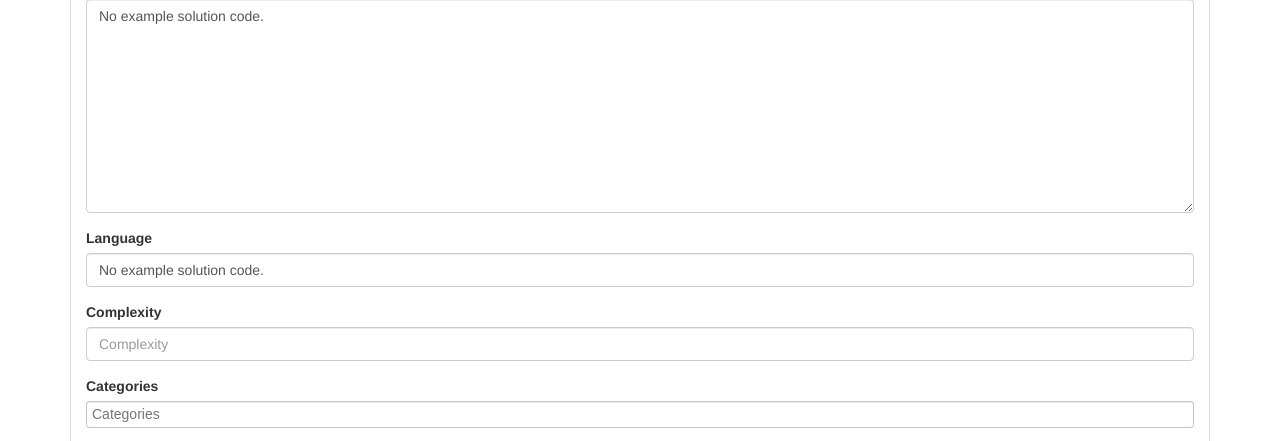
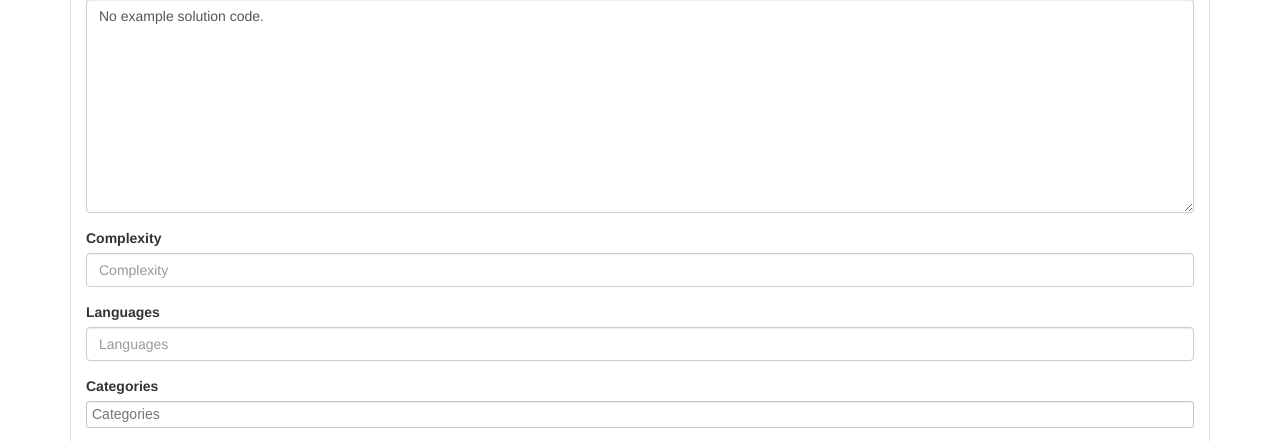
Before and after one commit to Hannarst/FindingProblems, a Django app: page /problems/add/ in a window 1280 px wide. Shown: the part 1636-2077 px from the top of the page. Run offline with Django 3.2, Linux system fonts and the light colour scheme; the visitor is signed in with stand-in values (Sample User, id 1); data comes from the database, SQL or seed files in the repository; some libraries are stand-ins or nearby versions.

Commit message:
[search] can now search by language

```diff
--- a/problems/forms.py
+++ b/problems/forms.py
@@ -49,7 +49,7 @@ constant = Category.objects.get_or_create(name='o(1)', type="complexity")
 class SolutionForm(forms.ModelForm):
     class Meta:
         model = Solution
-        fields = ('solution_description', 'links', 'example_code', 'language',)
+        fields = ('solution_description', 'links', 'example_code',)
 
 
 class ContentForm(forms.ModelForm):
--- a/problems/models.py
+++ b/problems/models.py
@@ -81,21 +81,13 @@ class Solution(models.Model):
     problem = models.ForeignKey(Problem)
     solution_description = models.TextField(default="No solution description has been provided.")
     solution_description_html = models.TextField()
-    complexity = models.ForeignKey(Category)
+    complexity = models.ForeignKey(Category, related_name="complexity")
     time_limit = models.FloatField(default=0)
     links = models.TextField(default="No links.")
     links_html = models.TextField()
     example_code = models.TextField(default="No example solution code.")
     example_code_html = models.TextField()
-    language = models.CharField(max_length=200, default="No example solution code.")
-
-    def clean(self):
-        if self.example_code is None:
-            if self.language:
-                raise ValidationError("Please provide a coded example in this language.")
-        if self.language is None:
-            if self.example_code:
-                raise ValidationError("Please provide the language in which the example solution has been coded.")
+    language = models.ManyToManyField(Category, related_name="language")
 
     def save(self, *args, **kwargs):
         self.solution_description_html = get_html(self.solution_description)
--- a/problems/templates/problems/add_problem.html
+++ b/problems/templates/problems/add_problem.html
@@ -15,6 +15,10 @@
                     <input class="form-control" id="id_complexity" maxlength="1000" name="complexity" placeholder="Complexity" title="" type="text" required="">
                 </div>
                 <div class="form-group">
+                    <label class="control-label" for="id_languages">Languages</label>
+                    <input class="form-control" id="id_languages" maxlength="1000" name="languages" placeholder="Languages" title="" type="text" required="">
+                </div>
+                <div class="form-group">
                     <label class="control-label" for="id_categories">Categories</label>
                     <input class="form-control" id="id_categories" maxlength="1000" name="categories" placeholder="Categories" title="" type="text" required="">
                 </div>
--- a/problems/templates/problems/guide.html
+++ b/problems/templates/problems/guide.html
@@ -95,7 +95,7 @@
                   </div>
                   <p>
                       Fields can be left out of the PDFs without issue, as seen in this <a href="#">problem</a> and this <a href="#">solution</a>.
-                      The importance in these specifications is the order of the headings.
+                      The importance in these specifications is the presence of the headings.
                       Users will have an opportunity to confirm the content of problem and solution forms before submitting.
                   </p>
               </li>
--- a/problems/views.py
+++ b/problems/views.py
@@ -38,6 +38,21 @@ def add_complexity(complexity, solution):
     complex, c = Category.objects.get_or_create(name=complexity.strip().lower(), type="complexity")
     solution.complexity = complex
     solution.save()
+
+def SUGGESTED_LANGUAGES():
+    return [str(lang.name) for lang in Category.objects.filter(type="language")]
+
+def add_language(langs, solution):
+    for lang in langs.split(','):
+        language, l = Category.objects.get_or_create(name=lang.strip().lower())
+        solution.language.add(language)
+        solution.save()
+
+def remove_languages(solution):
+    languages = solution.language.all()
+    for l in languages:
+        solution.language.remove(l)
+        solution.save()
 
 class Home(View):
     def get(self, request):
@@ -162,9 +177,13 @@ class Index(View):
         if challenge_id:
             challenge = get_object_or_404(Challenge, pk=challenge_id)
         if categories:
-            solutions = Solution.objects.filter(
+            solutions_complexity = Solution.objects.filter(
                 complexity__name__in=[x.lower().strip() for x in categories.split(',')],
             ).distinct()
+            solutions_language = Solution.objects.filter(
+                language__name__in=[x.lower().strip() for x in categories.split(',')],
+            ).distinct()
+            solutions = solutions_complexity|solutions_language
             problems = problems.filter(
                 categories__name__in=[x.lower().strip() for x in categories.split(',')],
             ).distinct()
@@ -200,7 +219,7 @@ class Index(View):
                         pass
                     else:
                         problems.append(p)
-        suggested_tags = SUGGESTED_TAGS()+SUGGESTED_COMPLEXITY()
+        suggested_tags = SUGGESTED_TAGS()+SUGGESTED_COMPLEXITY()+SUGGESTED_LANGUAGES()
         context = {
             'suggested_tags': suggested_tags,
             'problems': problems,
@@ -466,9 +485,9 @@ class AddProblem(View):
         problem_form = ProblemForm()
         content_form = ContentForm()
         solution_form = SolutionForm()
+        suggested_tags = SUGGESTED_COMPLEXITY()+SUGGESTED_TAGS()+SUGGESTED_LANGUAGES()
         context = {
-            'suggested_tags': SUGGESTED_TAGS,
-            'suggested_complexity': SUGGESTED_COMPLEXITY,
+            'suggested_tags': suggested_tags,
             'problem_form': problem_form,
             'content_form': content_form,
             'solution_form': solution_form
@@ -480,6 +499,7 @@ class AddProblem(View):
         content_form = ContentForm(request.POST)
         solution_form = SolutionForm(request.POST)
         complexity = request.POST.get('complexity')
+        languages = request.POST.get('languages')
         categories = request.POST.get('categories')
 
         if problem_form.is_valid() and content_form.is_valid() and solution_form.is_valid() and categories:
@@ -492,6 +512,8 @@ class AddProblem(View):
             solution.problem = problem
             if complexity:
                 add_complexity(complexity, solution)
+            if languages:
+                add_language(languages, solution)
             solution.save()
             messages.success(request, 'Problem Added')
         else:
@@ -506,19 +528,22 @@ class EditProblem(View):
         content = Content.objects.get(problem=problem)
         solution = Solution.objects.get(problem=problem)
         complexity = solution.complexity
+        languages = ','.join([lang.name for lang in solution.language.all()])
         categories = ",".join([cat.name for cat in problem.categories.all()])
 
         problem_form = ProblemForm(instance=problem)
         content_form = ContentForm(instance=content)
         solution_form = SolutionForm(instance=solution)
 
+        suggested_tags = SUGGESTED_COMPLEXITY()+SUGGESTED_TAGS()+SUGGESTED_LANGUAGES()
         context = {
-            'suggested_tags': SUGGESTED_TAGS,
+            'suggested_tags': suggested_tags,
             'suggested_complexity': SUGGESTED_COMPLEXITY,
             'problem_form': problem_form,
             'content_form': content_form,
             'solution_form': solution_form,
             'complexity': complexity.name,
+            'languages': languages,
             'categories': categories,
         }
         return render(request, 'problems/edit_problem.html', context)
@@ -531,6 +556,8 @@ class EditProblem(View):
         content_form = ContentForm(request.POST, instance=content)
         solution_form = SolutionForm(request.POST, instance=solution)
         complexity = request.POST.get('complexity')
+        languages = request.POST.get('languages')
+        print(languages)
         categories = request.POST.get('categories')
         if problem_form.is_valid() and content_form.is_valid() and solution_form.is_valid() and categories:
             problem = problem_form.save()
@@ -540,7 +567,11 @@ class EditProblem(View):
             content.save()
             solution = solution_form.save(commit=False)
             solution.problem = problem
-            add_complexity(complexity, solution)
+            if complexity:
+                add_complexity(complexity, solution)
+            if languages:
+                remove_languages(solution)
+                add_language(languages, solution)
             solution.save()
             messages.success(request, 'Problem Edited')
         else:
@@ -555,19 +586,21 @@ class ForkProblem(View):
         content = Content.objects.get(problem=problem)
         solution = Solution.objects.get(problem=problem)
         complexity = solution.complexity
+        languages = ','.join([lang.name for lang in solution.language.all()])
         categories = ",".join([cat.name for cat in problem.categories.all()])
 
         problem_form = ProblemForm(instance=problem)
         content_form = ContentForm(instance=content)
         solution_form = SolutionForm(instance=solution)
 
+        suggested_tags = SUGGESTED_COMPLEXITY()+SUGGESTED_TAGS()+SUGGESTED_LANGUAGES()
         context = {
-            'suggested_tags': SUGGESTED_TAGS,
-            'suggested_complexity': SUGGESTED_COMPLEXITY,
+            'suggested_tags': suggested_tags,
             'problem_form': problem_form,
             'content_form': content_form,
             'solution_form': solution_form,
             'complexity': complexity.name,
+            'languages': languages,
             'categories': categories,
             'fork': True,
         }
@@ -579,6 +612,7 @@ class ForkProblem(View):
         content_form = ContentForm(request.POST)
         solution_form = SolutionForm(request.POST)
         complexity = request.POST.get('complexity')
+        languages = request.POST.get('languages')
         categories = request.POST.get('categories')
         if problem_form.is_valid() and content_form.is_valid() and solution_form.is_valid() and categories:
             forked_problem = problem_form.save(commit=False)
@@ -593,7 +627,11 @@ class ForkProblem(View):
             forked_solution = solution_form.save(commit=False)
             forked_solution.pk = None
             forked_solution.problem = forked_problem
-            add_complexity(complexity, forked_solution)
+            if languages:
+                add_complexity(complexity, forked_solution)
+                add_language(languages, forked_solution)
+            else:
+                add_complexity(complexity, forked_solution)
             forked_solution.save()
             messages.success(request, 'Problem Forked')
         else:
```
Also changed, not shown: problems/templates/problems/add_problem_from_pdf.html (+10 -1 lines), problems/templates/problems/edit_problem.html (+6 -2 lines), problems/templates/problems/view_problem.html (+8 -12 lines). Lines whose indentation alone changed are shown as unchanged.
